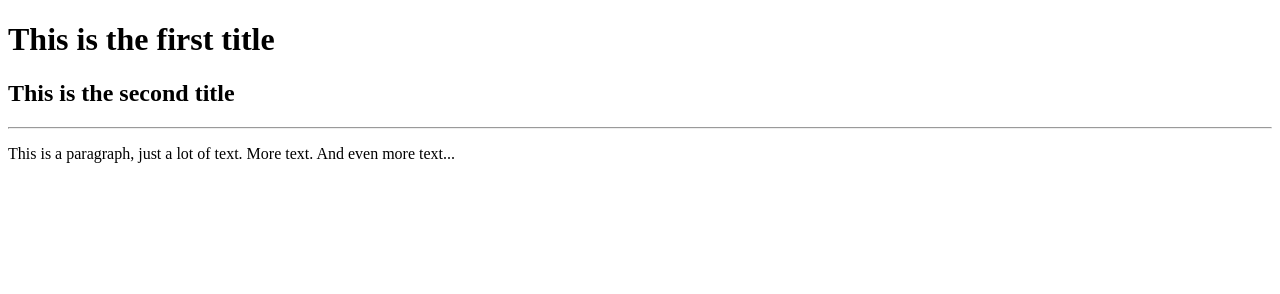
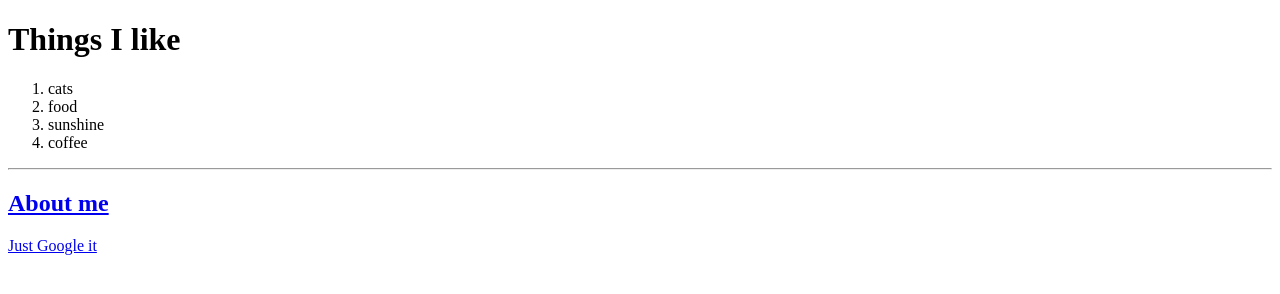
Before and after one commit to sonjanechar/Winc_Academy, a plain HTML site: page index.html in a window 1280 px wide. Drawn offline with Linux system fonts and the light colour scheme.

Commit message:
Add files via upload

```diff
--- a/index.html
+++ b/index.html
@@ -2,14 +2,20 @@
 <html>
     <head>
 
-        <title> This is a HTML page </title>
+        <title> Things I Like </title>
 
     </head>
     <body>
-        <h1>This is the first title</h1>
-        <h2>This is the second title</h2>
+        <h1>Things I like</h1>
+
+        <ol>
+            <li> cats </li>
+            <li> food </li>
+            <li> sunshine </li>
+            <li> coffee </li>
+        </ol>
         <hr> </hr>
-        <p>This is a paragraph, just a lot of text. More text. And even more text...
-        </p>
+    <a href="about.html"> <h2>About me </h2></a>
+     <a href="https://www.google.com/" target="_blank"> Just Google it </a>
     </body>
 </html>
```
Also changed, not shown: about.html (added, +16 -0 lines), Picture.jpeg (added).
